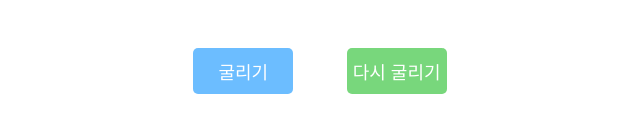
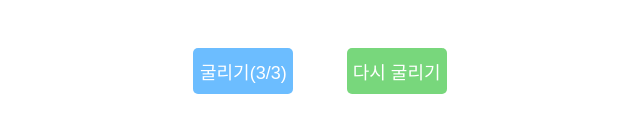
Before and after one commit to skojphy/yachtbe, a SvelteKit app: page / in a window 1280 px wide. Shown: the part 193-326 px from the top of the page, without its empty margins (320-960 px from the left). Built offline with nearby package versions, Linux system fonts and the light colour scheme; a web font is replaced by a local one.

Commit message:
:sparkles: 남은 굴림 횟수 표시

```diff
--- a/src/routes/+page.svelte
+++ b/src/routes/+page.svelte
@@ -95,7 +95,7 @@
 	</div>
 
 	<div class="buttons-container">
-		<button class="button roll-button" on:click={rollDice}>굴리기</button>
+		<button class="button roll-button" on:click={rollDice}>굴리기({rollsLeft}/{MAX_ROLLS})</button>
 		{#if showExitButton}
 			<button class="button exit-button" on:click={endTurn}>종료하기</button>
 		{/if}
```
